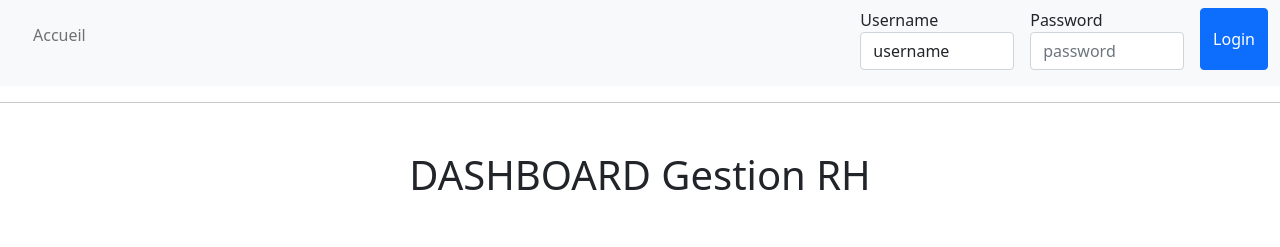
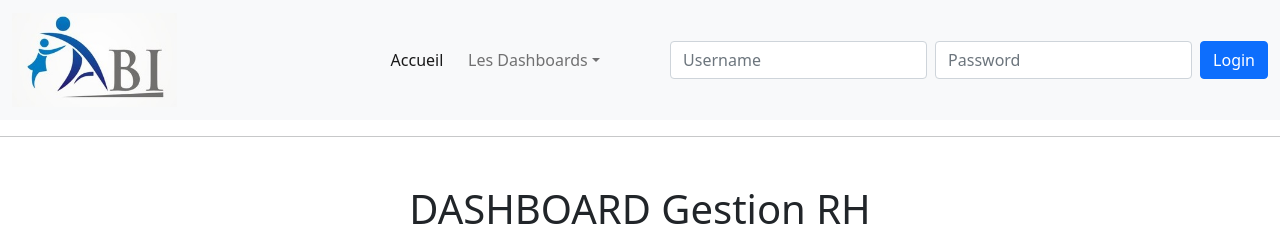
Before and after one commit to QuentinBOul/projetmandarine, a PHP site: template src/view/user/gestion_RH/dashboard.php in a window 1280 px wide. Shown: the top 247 px of the page. Run offline with PHP 8.4, Linux system fonts and the light colour scheme; the template is opened without the code that fills it, so the values that code supplies are empty; some libraries are stand-ins or nearby versions.

Commit message:
Modif navbar
- Changement de position dans la navbar
-Ajout d'un lien vers les différents dashboards pour besoin de test
-Ajout du logo de la société

```diff
--- a/src/view/default/index.php
+++ b/src/view/default/index.php
@@ -6,4 +6,4 @@
     <?php endif; ?>
 </div>
 
-<h1>PAGE ACCUEIL</h1>
+<h1 class="text-center my-5">PAGE ACCUEIL</h1>
--- a/src/view/layout.php
+++ b/src/view/layout.php
@@ -20,36 +20,31 @@
 <body>
 
     <header>
-        <nav class="navbar navbar-expand-lg navbar-light bg-light" style="width: 100%">
+    <nav class="navbar navbar-expand-lg navbar-light bg-light">
         <div class="container-fluid">
-                <button class="navbar-toggler" type="button" data-bs-toggle="collapse" data-bs-target="#navbarNav"
-                    aria-controls="navbarNav" aria-expanded="false" aria-label="Toggle navigation">
+            <a class="navbar-brand" href="./"><img src="./public/assets/img/abilogo.jpg" alt="logo" height="60%" width="60%"></a>
+            <button class="navbar-toggler" type="button" data-bs-toggle="collapse" data-bs-target="#mob-navbar" aria-label="Toggle">
             <span class="navbar-toggler-icon"></span>
             </button>
-                <div class="collapse navbar-collapse" id="navbarNav">
-                    <ul class="navbar-nav" style=" width: 100%">
+            <div class="collapse navbar-collapse" id="mob-navbar">
+                <ul class="navbar-nav mb-3 mb-lg-0 mx-auto">
                     <li class="nav-item">
-                            <button type="button" class="btn btn-light" id="accueil"><a class="nav-link"
-                                    href="./">Accueil</a></button>
+                        <a class="nav-link active" aria-current="page" href="./">Accueil</a>
                     </li>
-                        <li style="margin-left:60%">
-                            <div class="d-inline">
-                                <form class="form-inline d-inline-flex " action="" method="post">
-                                    <div class="form-group mb-2">
-                                        <label for="staticEmail2" class="sr-only">Username</label>
-                                        <input type="text" class="form-control" id="staticEmail2"
-                                            value="username" name="username">
-                                    </div>
-                                    <div class="form-group mx-sm-3 mb-2">
-                                        <label for="inputPassword2" class="sr-only">Password</label>
-                                        <input type="password" class="form-control" id="inputPassword2"
-                                            placeholder="password" name="password">
-                                    </div>
-                                    <button type="submit" class="btn btn-primary mb-2">Login</button>
-                                </form>
-                            </div>
+                    <li class="nav-item dropdown">
+                        <a class="nav-link dropdown-toggle" href="#" id="navbarDropdown" role="button" data-bs-toggle="dropdown" aria-expanded="false">Les Dashboards</a>
+                        <ul class="dropdown-menu" aria-labelledby="navbarDropdown">
+                            <li><a class="dropdown-item" href="dashboard1">Dashboard1 (com)</a></li>
+                            <li><a class="dropdown-item" href="dashboard2">Dashboard2 (dev)</a></li>
+                            <li><a class="dropdown-item" href="dashboard3">Dashboard3 (rh)</a></li>
+                        </ul>
                     </li>
                 </ul>
+                <form class="d-flex" action="" method="post">
+                    <input class="form-control me-2" type="text" placeholder="Username" name="username" />
+                    <input class="form-control me-2" type="password" placeholder="Password" name="password" />
+                    <button class="btn btn-primary" type="submit">Login</button>
+                </form>
             </div>
         </div>
     </nav>
```
Also changed, not shown: public/assets/css/style.css (added), public/assets/img/abilogo.jpg (added). Lines whose indentation alone changed are shown as unchanged.
